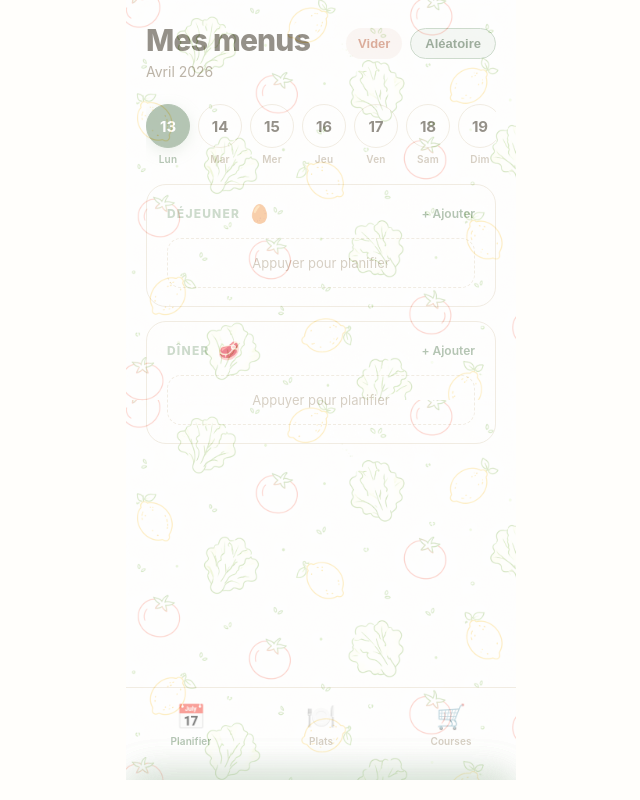
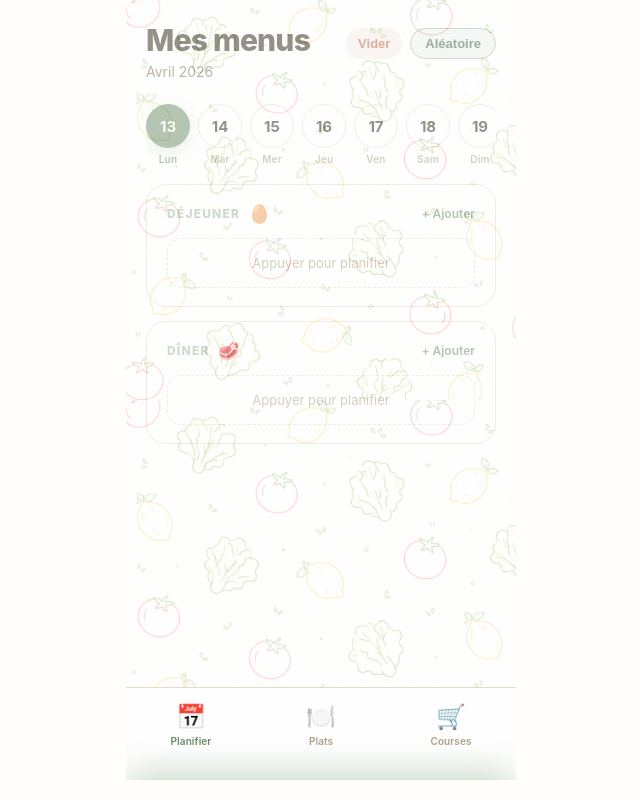
Before and after one commit to CelIOne/Mes-menus, a React (Vite) app: page / in a window 1280 px wide. Shown: the whole page, without its empty margins (319-959 px from the left). Built offline with nearby package versions, Linux system fonts and the light colour scheme.

Commit message:
Update App.jsx

```diff
--- a/src/App.jsx
+++ b/src/App.jsx
@@ -259,7 +259,7 @@ export default function App() {
       `}</style>
 
     <div style={{
-  position:'absolute', inset:0, zIndex:1, pointerEvents:'none',
+  position:'absolute', inset:0, zIndex:0, pointerEvents:'none',
   backgroundImage:'url(/fond-ecran.png)',
   backgroundRepeat:'repeat',
   backgroundSize:'600px',
```
